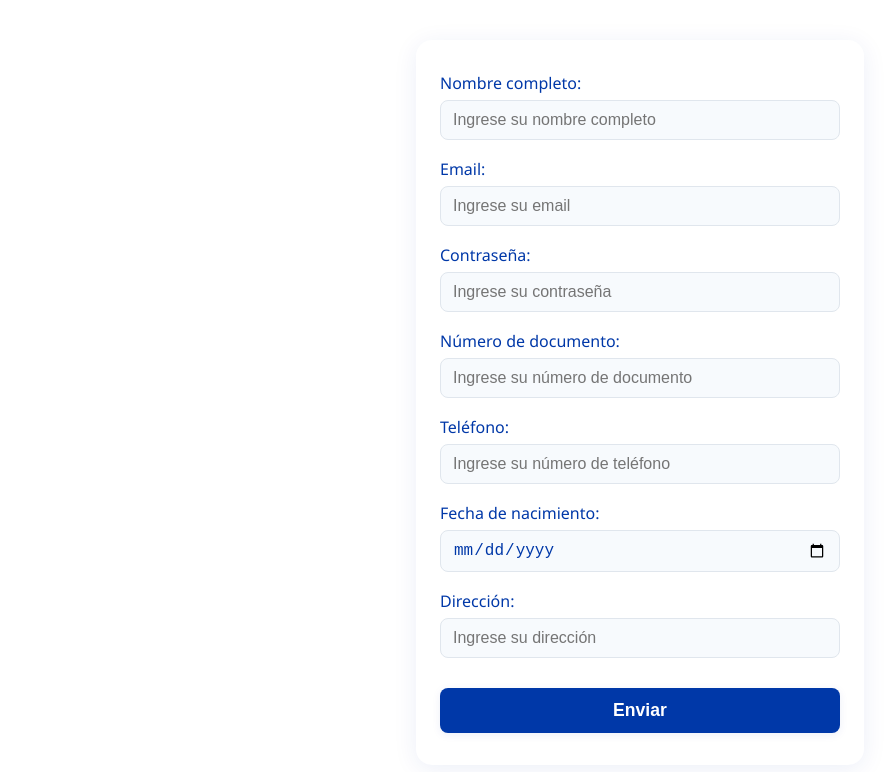
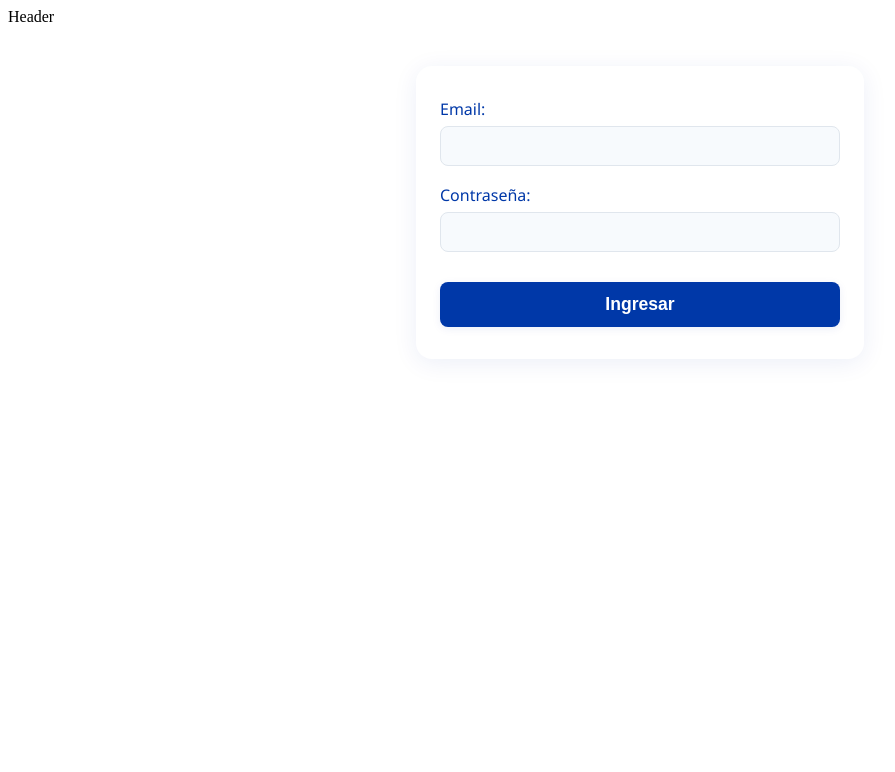
Before and after one commit to AgustinErimbaue/GlobalTrust-front, a React (Vite) app: page /login in a window 1280 px wide. Shown: the top 772 px of the page, without its empty margins (0-895 px from the left). Built offline with nearby package versions, Linux system fonts and the light colour scheme.

Commit message:
feat: agregar enrutamiento y componentes de Login, Home, Profile, Card y Loan; implementar validación en el formulario de Login

```diff
--- a/package.json
+++ b/package.json
@@ -11,7 +11,8 @@
   },
   "dependencies": {
     "react": "^19.1.0",
-    "react-dom": "^19.1.0"
+    "react-dom": "^19.1.0",
+    "react-router-dom": "^7.6.2"
   },
   "devDependencies": {
     "@eslint/js": "^9.25.0",
--- a/src/App.jsx
+++ b/src/App.jsx
@@ -1,9 +1,25 @@
 import Register from "./components/Register/Register";
-
+import Login from "./components/Login/Login";
+import Home from "./components/Home/Home";
+import Header from "./components/Header/Header";
+import { BrowserRouter, Route, Routes } from "react-router-dom";
+import Profile from "./components/Profile/Profile";
+import Card from "./components/Card/Card";
+import Loan from "./components/Loan/Loan";
 function App() {
   return (
     <>
-      <Register />
+      <BrowserRouter>
+        <Header />
+        <Routes>
+          <Route path="/" element={<Home />} />
+          <Route path="/login" element={<Login />} />
+          <Route path="/register" element={<Register />} />
+          <Route path="/profile" element={<Profile />} />
+          <Route path="/card" element={<Card />} />
+          <Route path="/loan" element={<Loan />} />
+        </Routes>
+      </BrowserRouter>
     </>
   );
 }
--- a/src/components/Login/Login.jsx
+++ b/src/components/Login/Login.jsx
@@ -1,9 +1,79 @@
-import React from 'react'
+import { useState } from "react";
 
 const Login = () => {
+  const initialState = {
+    email: "",
+    password: "",
+  };
+  const [loginData, setLoginData] = useState(initialState);
+  const [errors, setErrors] = useState({});
+  const { email, password } = loginData;
+
+  const validate = () => {
+    const newErrors = {};
+
+    if (!email.trim()) {
+      newErrors.email = "El email es obligatorio.";
+    } else if (
+      !/^[A-Za-z0-9._%+-]+@[A-Za-z0-9.-]+\.[A-Za-z]{2,}$/.test(email)
+    ) {
+      newErrors.email = "Ingrese un email válido.";
+    }
+
+    if (!password) {
+      newErrors.password = "La contraseña es obligatoria.";
+    } else if (password.length < 8) {
+      newErrors.password = "La contraseña debe tener al menos 8 caracteres.";
+    }
+
+    return newErrors;
+  };
+
+  const handleInputChange = (e) => {
+    setLoginData({ ...loginData, [e.target.name]: e.target.value });
+    setErrors({ ...errors, [e.target.name]: "" });
+  };
+
+  const handleSubmit = (e) => {
+    e.preventDefault();
+    const validationErrors = validate();
+    setErrors(validationErrors);
+
+    if (Object.keys(validationErrors).length === 0) {      alert("Inicio de sesión exitoso");
+      setLoginData(initialState);
+    }
+  };
+
   return (
-    <div>Login</div>
-  )
-}
+    <form onSubmit={handleSubmit} noValidate>
+      <label>
+        Email:
+        <input
+          type="email"
+          name="email"
+          value={email}
+          onChange={handleInputChange}
+          required
+        />
+        {errors.email && <span style={{ color: "red" }}>{errors.email}</span>}
+      </label>
 
-export default Login
+      <label>
+        Contraseña:
+        <input
+          type="password"
+          name="password"
+          value={password}
+          onChange={handleInputChange}
+          required
+        />
+        {errors.password && (
+          <span style={{ color: "red" }}>{errors.password}</span>
+        )}
+      </label>
+      <button type="submit">Ingresar</button>
+    </form>
+  );
+};
+
+export default Login;
--- /dev/null
+++ b/src/components/Profile/Profile.jsx
@@ -0,0 +1,9 @@
+import React from 'react'
+
+const Profile = () => {
+  return (
+    <div>Profile</div>
+  )
+}
+
+export default Profile
```
Also changed, not shown: 1 other file (tests, documents, lock files or other folders).
